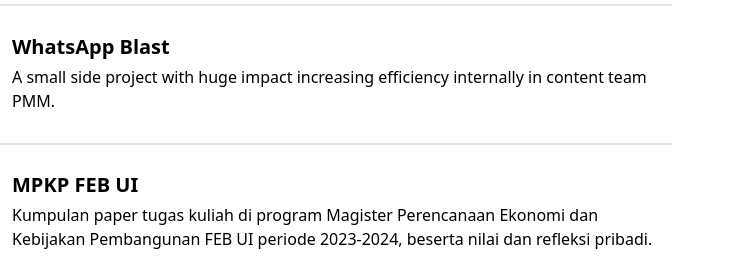
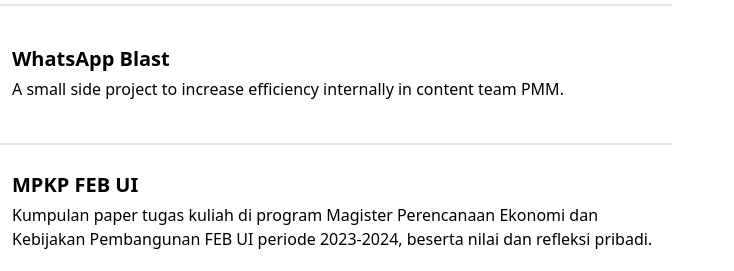
Before and after one commit to barrysianturi/barrysianturi.github.io, an Astro site: page /projects in a window 1280 px wide. Shown: the part 221-492 px from the top of the page, 546-1280 px from the left. Built offline with nearby package versions, Linux system fonts and the light colour scheme; Astro itself is replaced by a stand-in of ours.

Commit message:
edit project description

```diff
--- a/src/content/blog/post1.md
+++ b/src/content/blog/post1.md
@@ -11,6 +11,7 @@
 malesuada nunc vel risus commodo viverra. Adipiscing enim eu turpis egestas
 pretium. Euismod elementum nisi quis eleifend quam adipiscing. In hac habitasse
 platea dictumst vestibulum. Sagittis purus sit amet volutpat. Netus et malesuada
+![image info](/profile.jpg)
 fames ac turpis egestas. Eget magna fermentum iaculis eu non diam phasellus
 vestibulum lorem. Varius sit amet mattis vulputate enim. Habitasse platea
 dictumst quisque sagittis. Integer quis auctor elit sed vulputate mi. Dictumst
--- a/src/pages/projects.astro
+++ b/src/pages/projects.astro
@@ -19,7 +19,7 @@
   <HorizontalCard
     title="WhatsApp Blast"
     img="/wa-blast-logo.png"
-    desc="A small side project with huge impact increasing efficiency internally in content team PMM."
+    desc="A small side project to increase efficiency internally in content team PMM."
     url="#"
   />
   <div class="divider my-0"></div>
```
